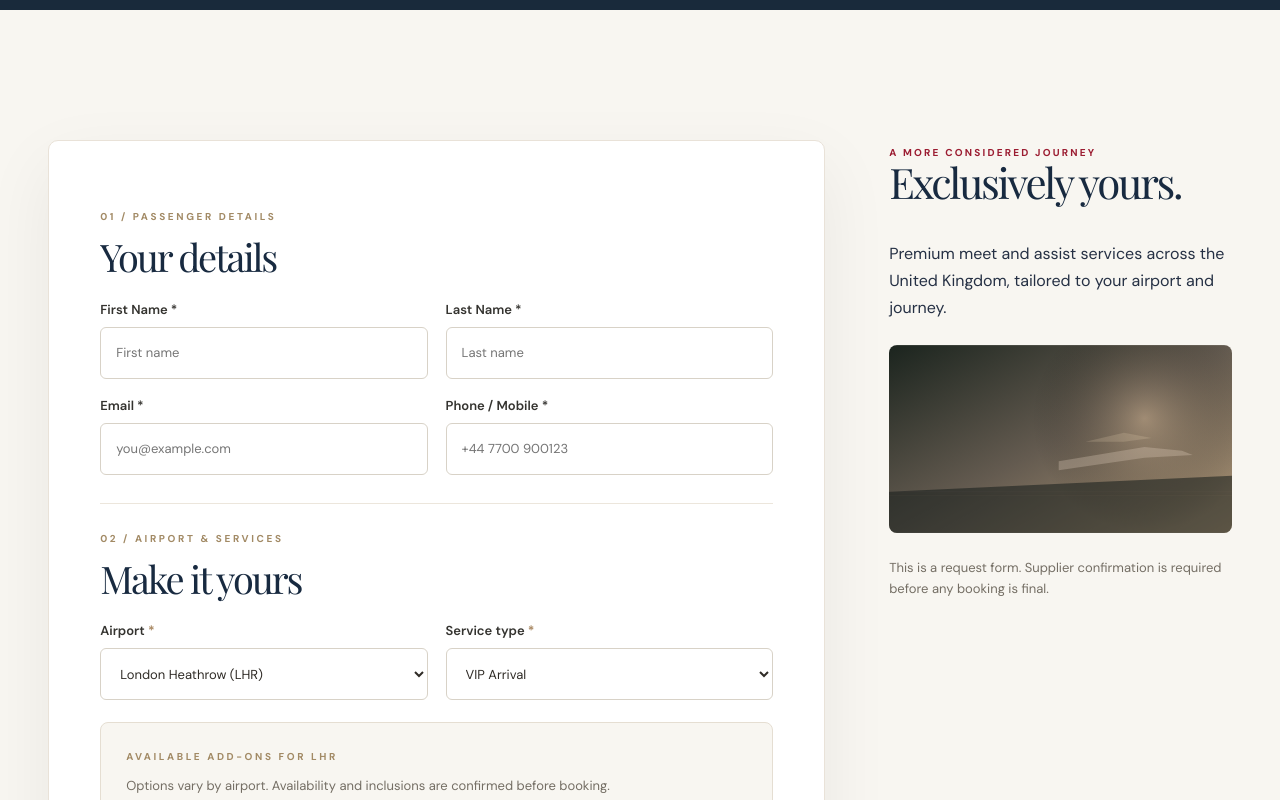
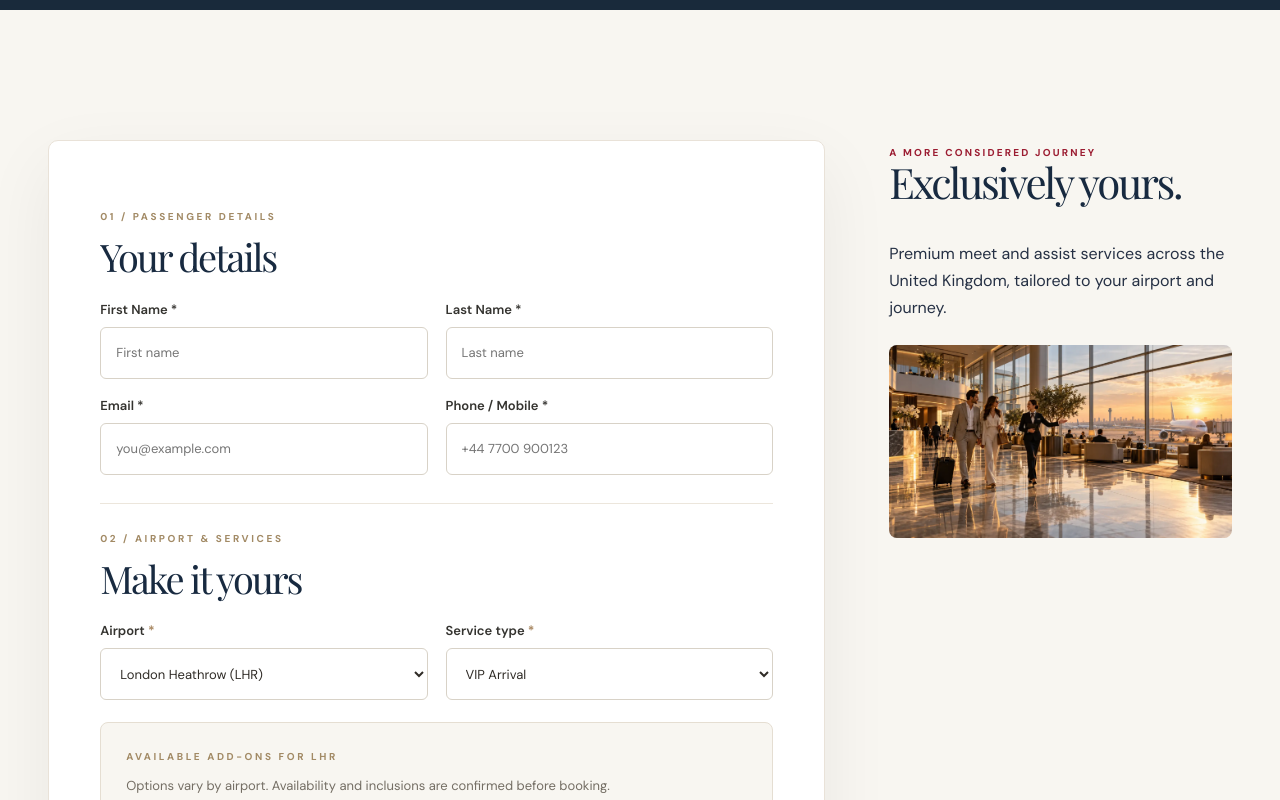
Before and after one commit to adarsh-uaa/uk-uaa, a Nuxt app: page /book in a window 1280 px wide. Shown: the part 489-1289 px from the top of the page. Built offline with nearby package versions, Linux system fonts and the light colour scheme; a web font is replaced by a local one.

Commit message:
image update

```diff
--- a/app/assets/css/luxe.css
+++ b/app/assets/css/luxe.css
@@ -1859,9 +1859,7 @@ body {
 
 .interior-hero {
   background: #272825;
-
   color: #f8f4eb;
-
   padding: 180px 0 100px;
 }
 
--- a/app/pages/book.vue
+++ b/app/pages/book.vue
@@ -19,9 +19,9 @@ useHead({ link: [{ rel: 'canonical', href: url }] })
                     <aside class="booking-aside"><span class="luxe-kicker">A MORE CONSIDERED JOURNEY</span>
                         <h2>Exclusively yours.</h2>
                         <p>Premium meet and assist services across the United Kingdom, tailored to your airport and
-                            journey.</p><img src="/images/hero-poster.svg" alt="Air travel-inspired illustration" />
-                        <p class="subtle-note">This is a request form. Supplier confirmation is required before any
-                            booking is final.</p>
+                            journey.</p><img src="/images/airport.webp" alt="Air travel-inspired illustration" />
+                        <!-- <p class="subtle-note">This is a request form. Supplier confirmation is required before any
+                            booking is final.</p> -->
                     </aside>
                 </div>
             </section>
```
Also changed, not shown: public/images/airport.webp (added).
